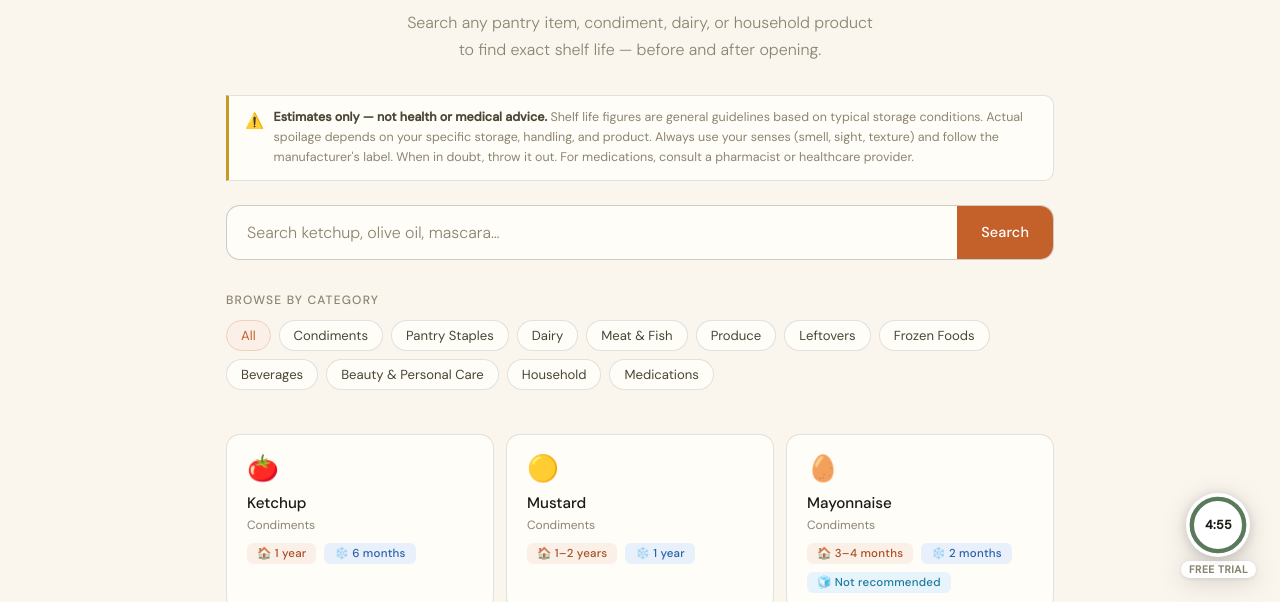
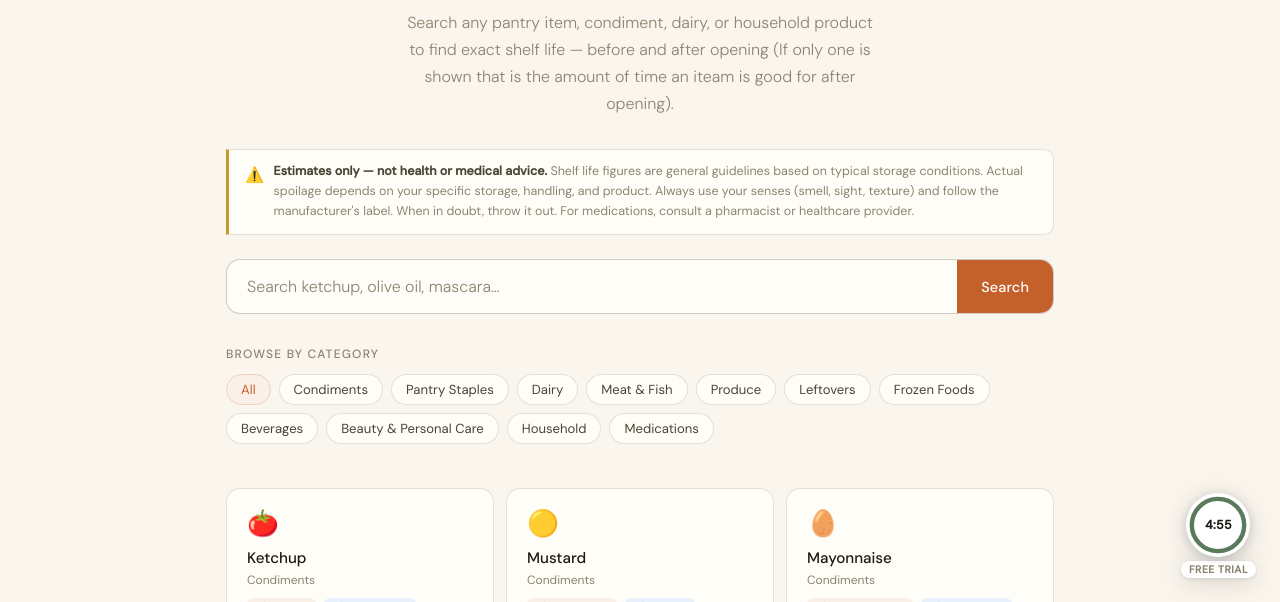
Before and after one commit to gavinmcb9-a11y/pantry, a plain HTML site: page index.html in a window 1280 px wide. Shown: the part 198-800 px from the top of the page. Drawn offline with nearby package versions, Linux system fonts and the light colour scheme; a web font is replaced by a local one.

Commit message:
Update index.html

```diff
--- a/index.html
+++ b/index.html
@@ -1336,7 +1336,7 @@
   <div class="hero">
     <div class="hero-eyebrow">Stop guessing</div>
     <h1>Is it still <em>good?</em></h1>
-    <p>Search any pantry item, condiment, dairy, or household product to find exact shelf life — before and after opening.</p>
+    <p>Search any pantry item, condiment, dairy, or household product to find exact shelf life — before and after opening (If only one is shown that is the amount of time an iteam is good for after opening).</p>
   </div>
 
   <div class="app-area">
```
